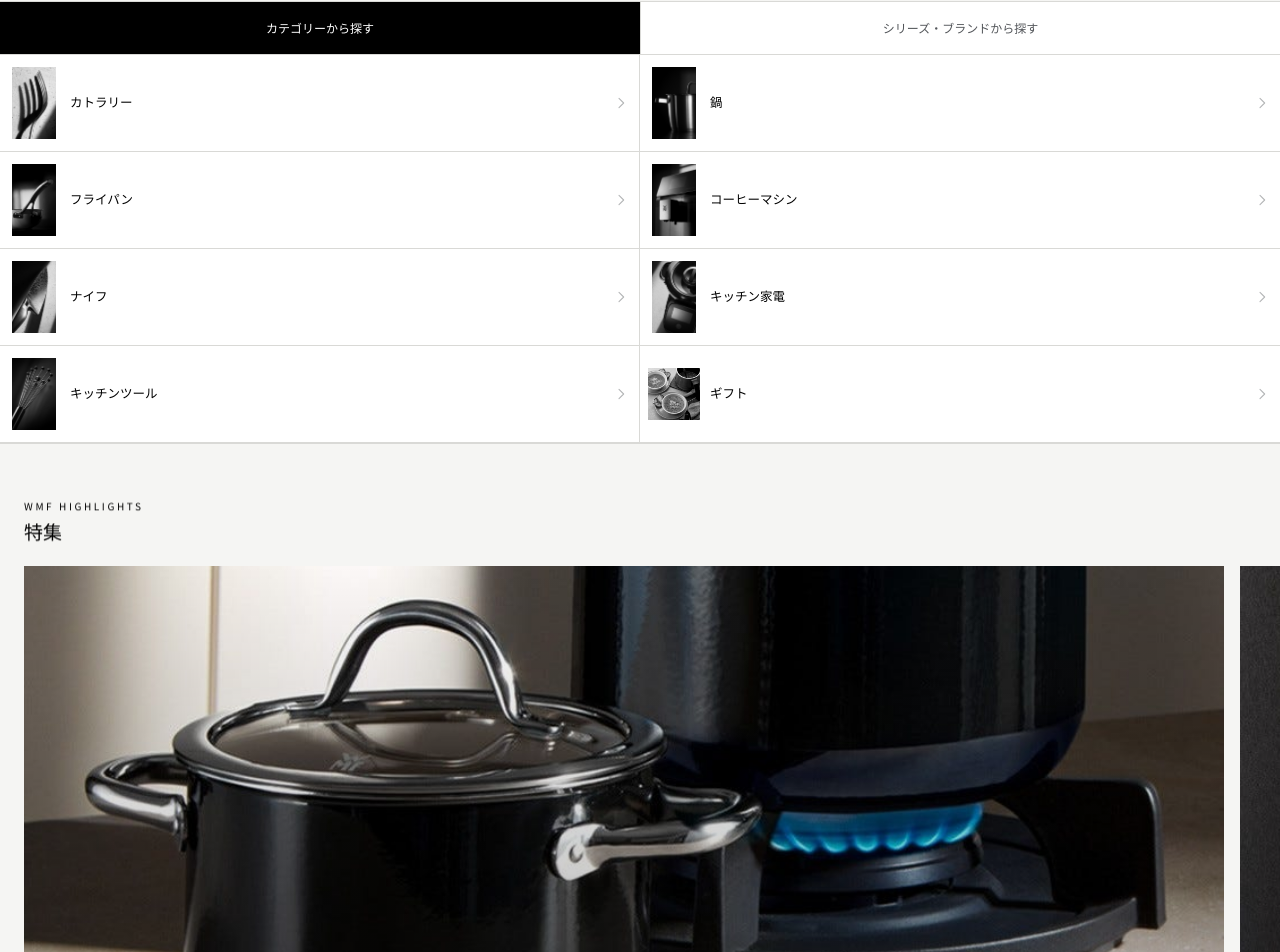
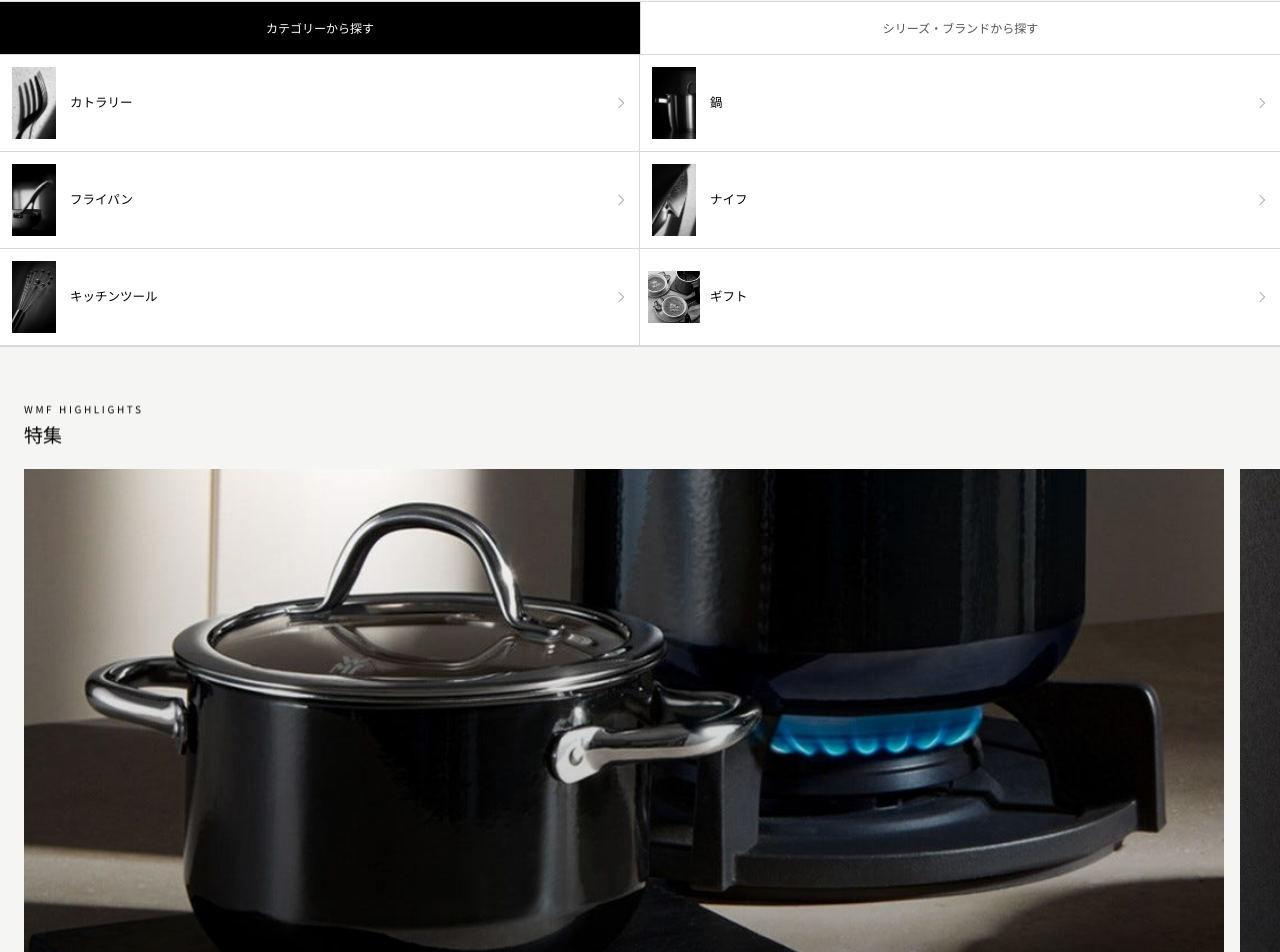
Before and after one commit to Akuseru971/CVMiracle, a Next.js app: page / in a window 1280 px wide. Shown: the part 844-1796 px from the top of the page. Built offline with nearby package versions, Linux system fonts and the light colour scheme.

Commit message:
refactor(content): remove coffee machines and kitchen appliances categories
Co-authored-by: Akuseru971 <Akuseru971@users.noreply.github.com>

```diff
--- a/src/data/content.ts
+++ b/src/data/content.ts
@@ -153,19 +153,6 @@ export const categories: Category[] = [
     ],
   },
   {
-    id: "coffee",
-    name: "COFFEE MACHINES",
-    labelJa: "コーヒーマシン",
-    subtitleJa: "一杯のために、ドイツの技術を",
-    image: "/images/categories/coffee.jpg",
-    subcategories: [
-      "全自動コーヒーマシン",
-      "ドリップマシン",
-      "電気ケトル",
-      "ミルクフォーマー",
-    ],
-  },
-  {
     id: "knives",
     name: "KITCHEN KNIVES",
     labelJa: "ナイフ",
@@ -177,20 +164,6 @@ export const categories: Category[] = [
       "ペティナイフ",
       "ナイフブロックセット",
       "包丁研ぎ",
-    ],
-  },
-  {
-    id: "appliances",
-    name: "KITCHEN APPLIANCES",
-    labelJa: "キッチン家電",
-    subtitleJa: "効率と仕上がりを、両立する",
-    image: "/images/categories/appliances.jpg",
-    subcategories: [
-      "トースター",
-      "ブレンダー",
-      "電気ケトル",
-      "KITCHENminis",
-      "ハンドブレンダー",
     ],
   },
   {
@@ -391,24 +364,6 @@ const layerDetailsMap: Record<string, LayerDetail> = {
     subtitleJa: "長く愛用するための交換部品と消耗品",
     image: "/images/brand/iconic.jpg",
     subcategories: ["交換部品", "消耗品", "専用パーツ", "お手入れ用品"],
-  },
-  coffee: {
-    id: "coffee",
-    kind: "category",
-    nameLatin: "COFFEE MACHINES",
-    labelJa: "コーヒーマシン",
-    subtitleJa: "一杯のために、ドイツの技術を",
-    image: "/images/categories/coffee.jpg",
-    subcategories: ["全自動コーヒーマシン", "ドリップマシン", "電気ケトル", "ミルクフォーマー"],
-  },
-  appliances: {
-    id: "appliances",
-    kind: "category",
-    nameLatin: "KITCHEN APPLIANCES",
-    labelJa: "キッチン家電",
-    subtitleJa: "効率と仕上がりを、両立する",
-    image: "/images/categories/appliances.jpg",
-    subcategories: ["トースター", "ブレンダー", "電気ケトル", "KITCHENminis", "ハンドブレンダー"],
   },
   "gift-ideas": {
     id: "gift-ideas",
```
